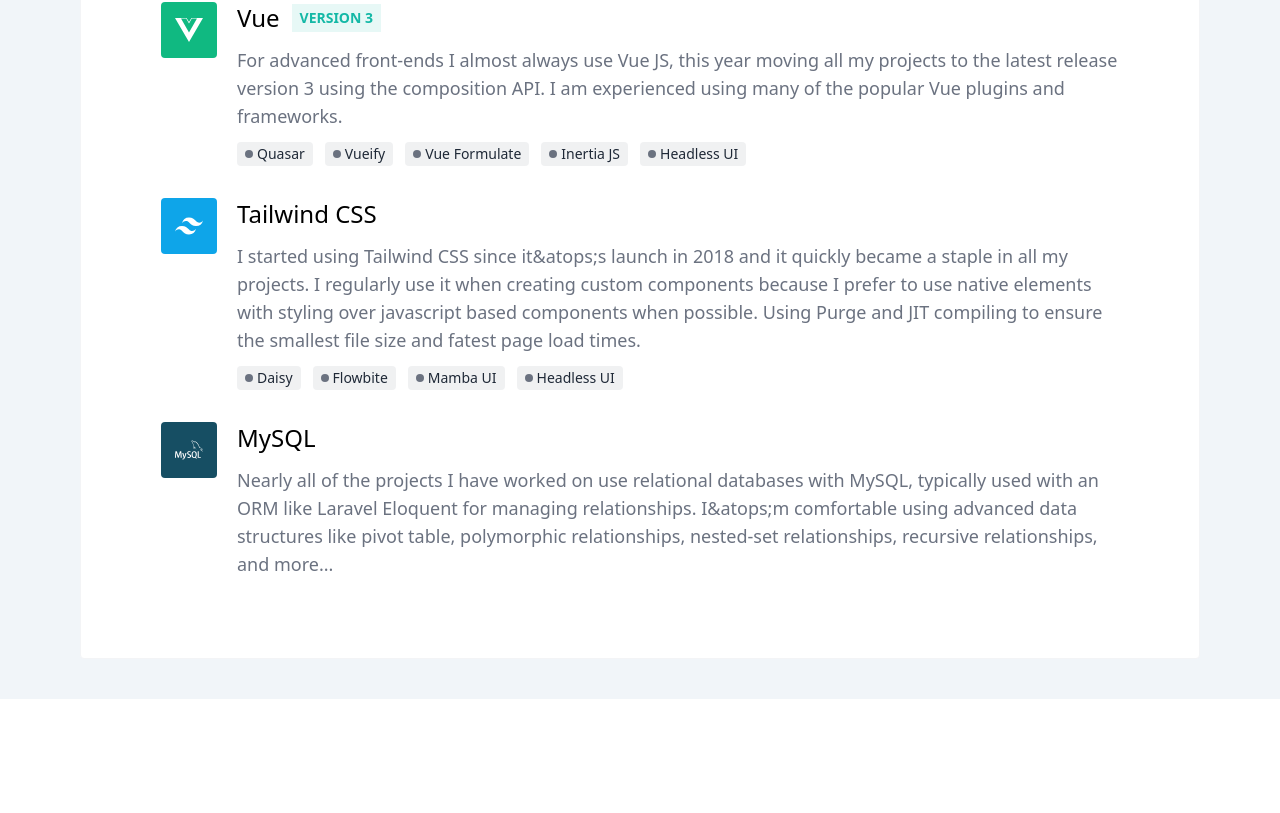
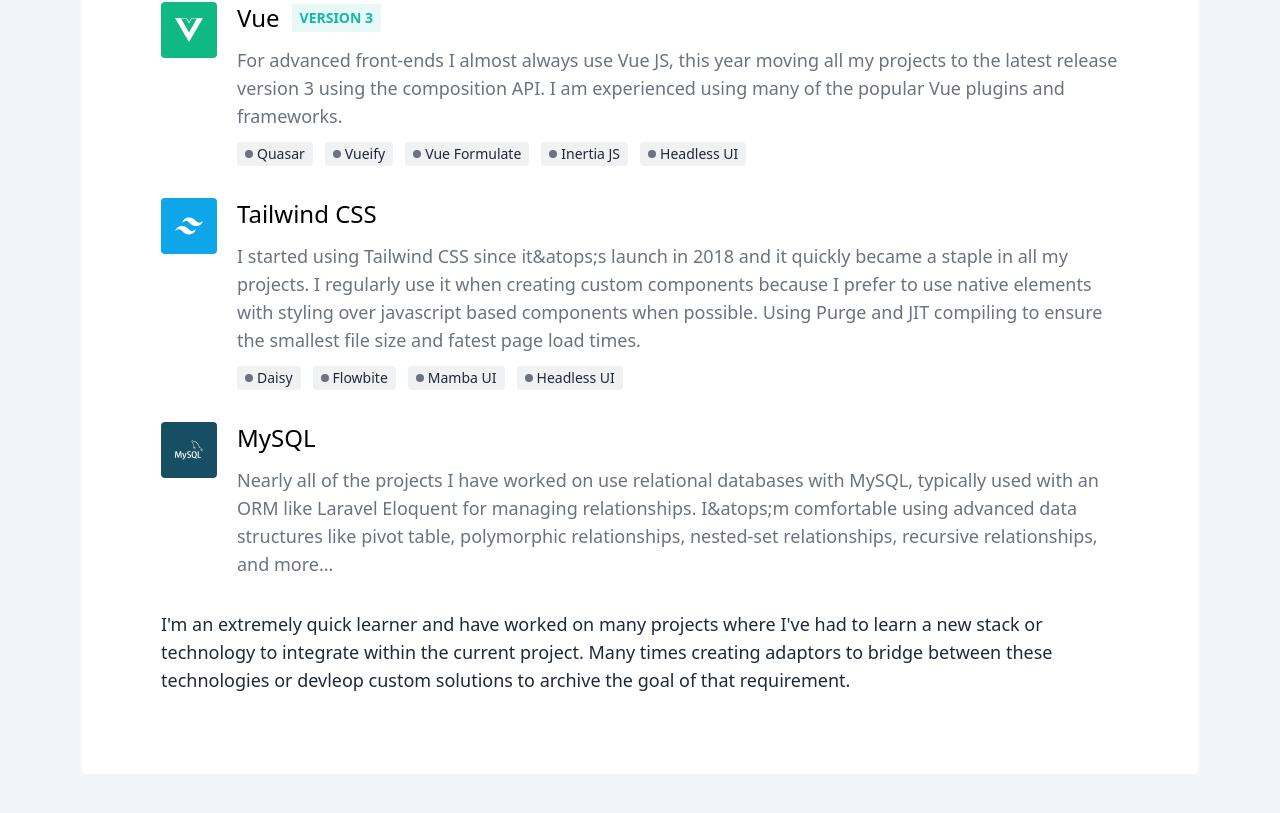
Before and after one commit to hardcommitoneself/allen-personal, a Next.js app: page / in a window 1280 px wide. Shown: the part 1036-1849 px from the top of the page. Before the commit the page ends 1735 px from the top, so only its background shows below. Built offline with nearby package versions, Linux system fonts and the light colour scheme.

Commit message:
feat: add additional summary

```diff
--- a/src/pages/index.tsx
+++ b/src/pages/index.tsx
@@ -84,6 +84,7 @@
                 this is my preferred stack when working on projects. This is
                 just a brief list.
               </p>
+
               {/* stack */}
               {/* --- Laravel --- */}
               <div className="flex gap-5">
@@ -277,6 +278,15 @@
                   </p>
                 </div>
               </div>
+
+              {/* additional summary */}
+              <p className="text-gray-800 text-lg">
+                I&apos;m an extremely quick learner and have worked on many
+                projects where I&apos;ve had to learn a new stack or technology
+                to integrate within the current project. Many times creating
+                adaptors to bridge between these technologies or devleop custom
+                solutions to archive the goal of that requirement.
+              </p>
             </div>
           </div>
         </div>
```
